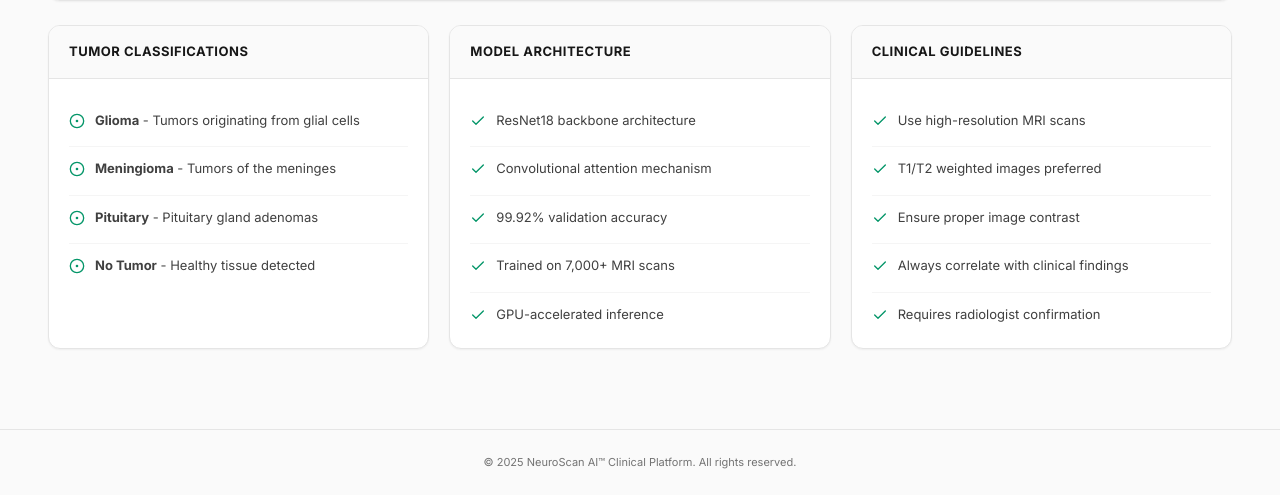
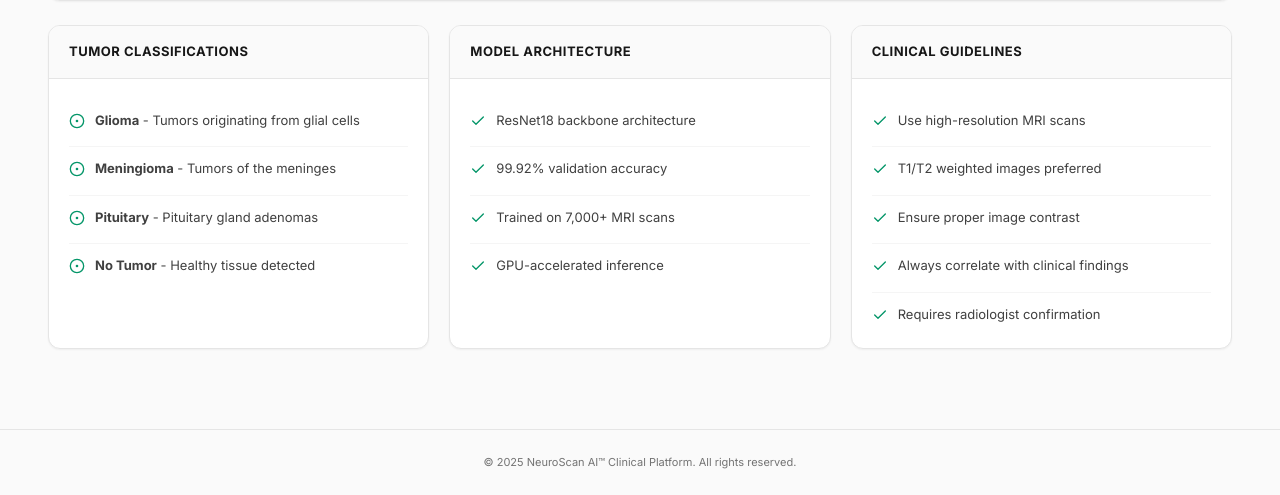
Before and after one commit to skrohinahmed/MedAI-backend, a Flask app: page / in a window 1280 px wide. Shown: the part 917-1412 px from the top of the page. Run offline with Flask 3, Linux system fonts and the light colour scheme.

Commit message:
app update

```diff
--- a/templates/index.html
+++ b/templates/index.html
@@ -1366,10 +1366,7 @@
                                 <span class="list-icon"><i data-lucide="check" class="icon-sm"></i></span>
                                 <span>ResNet18 backbone architecture</span>
                             </li>
-                            <li>
-                                <span class="list-icon"><i data-lucide="check" class="icon-sm"></i></span>
-                                <span>Convolutional attention mechanism</span>
-                            </li>
+
                             <li>
                                 <span class="list-icon"><i data-lucide="check" class="icon-sm"></i></span>
                                 <span>99.92% validation accuracy</span>
```
